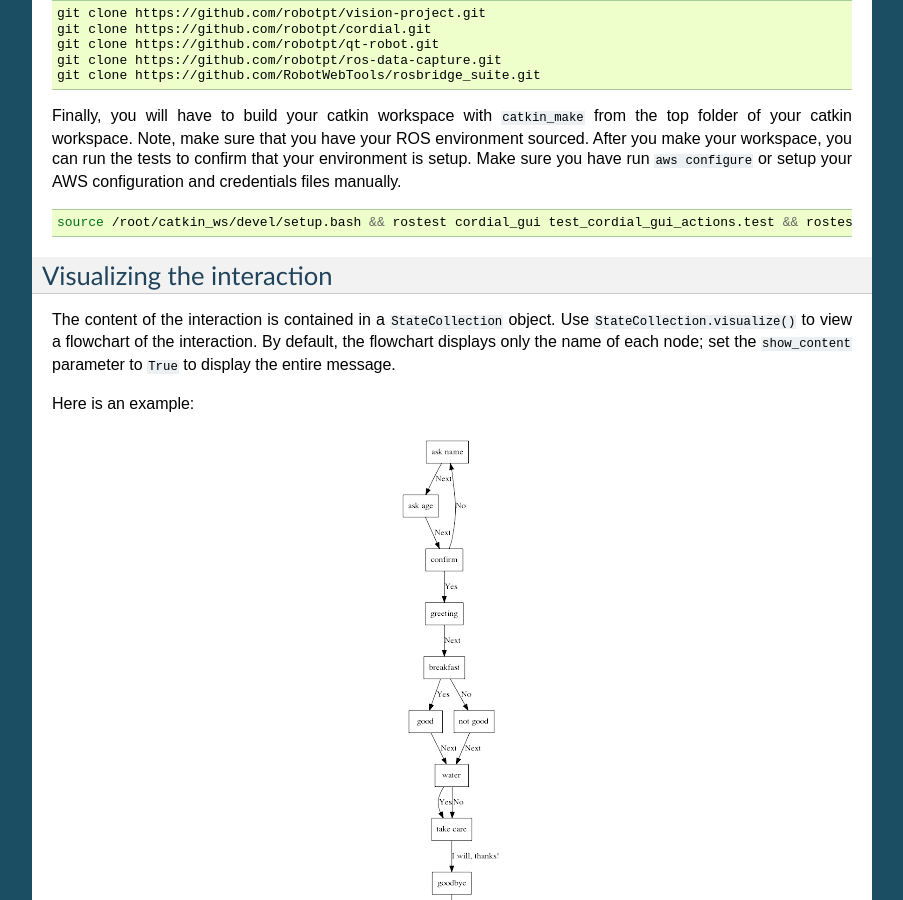
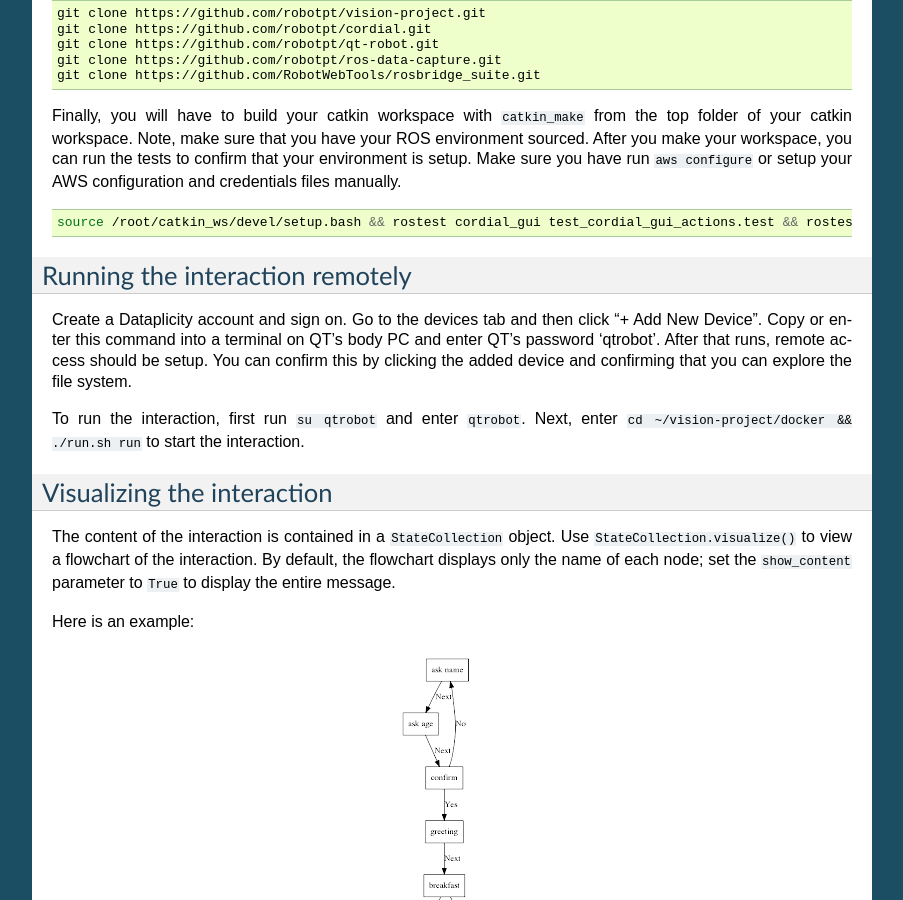
Before and after one commit to robotpt/vision-project, a Sphinx documentation site: the page built from docs/setup.rst, in a window 1280 px wide and 900 px high, scrolled down 903 px. Shown: the whole window, without its empty margins (198-1101 px from the left). Built offline with Sphinx 7.4.7, drawn with Linux system fonts in a browser that asks for light colours; some of the changed text lies outside the part shown.

Commit message:
Add instructions for starting the interaction from Dataplicity Signed-off-by: Emily Zhou <zhouxemily@gmail.com>

```diff
--- a/docs/setup.rst
+++ b/docs/setup.rst
@@ -43,6 +43,14 @@ Finally, you will have to build your catkin workspace with :code:`catkin_make` f
     source /root/catkin_ws/devel/setup.bash && rostest cordial_gui test_cordial_gui_actions.test && rostest cordial_gui test_cordial_gui_pubs_and_subs.test && rostest cordial_manager test_cordial_manager_actions.test && rostest cordial_manager test_cordial_manager_pubs_and_subs.test && rostest cordial_manager test_cordial_manager_services.test
 
 
+Running the interaction remotely
+^^^^^^^^^^^^^^^^^^^^^^^^^^^^^^^^
+
+Create a Dataplicity account and sign on. Go to the devices tab and then click "+ Add New Device".  Copy or enter this command into a terminal on QT's body PC and enter QT's password 'qtrobot'.  After that runs, remote access should be setup.  You can confirm this by clicking the added device and confirming that you can explore the file system.
+
+To run the interaction, first run :code:`su qtrobot` and enter :code:`qtrobot`. Next, enter :code:`cd ~/vision-project/docker && ./run.sh run` to start the interaction.
+
+
 Visualizing the interaction
 ^^^^^^^^^^^^^^^^^^^^^^^^^^^
 
```
